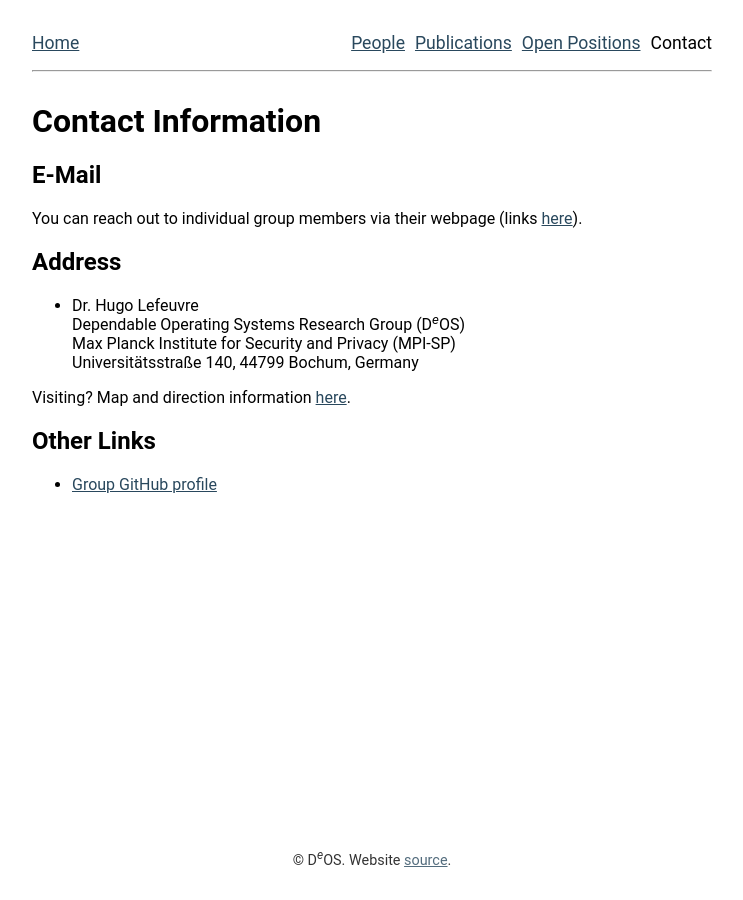
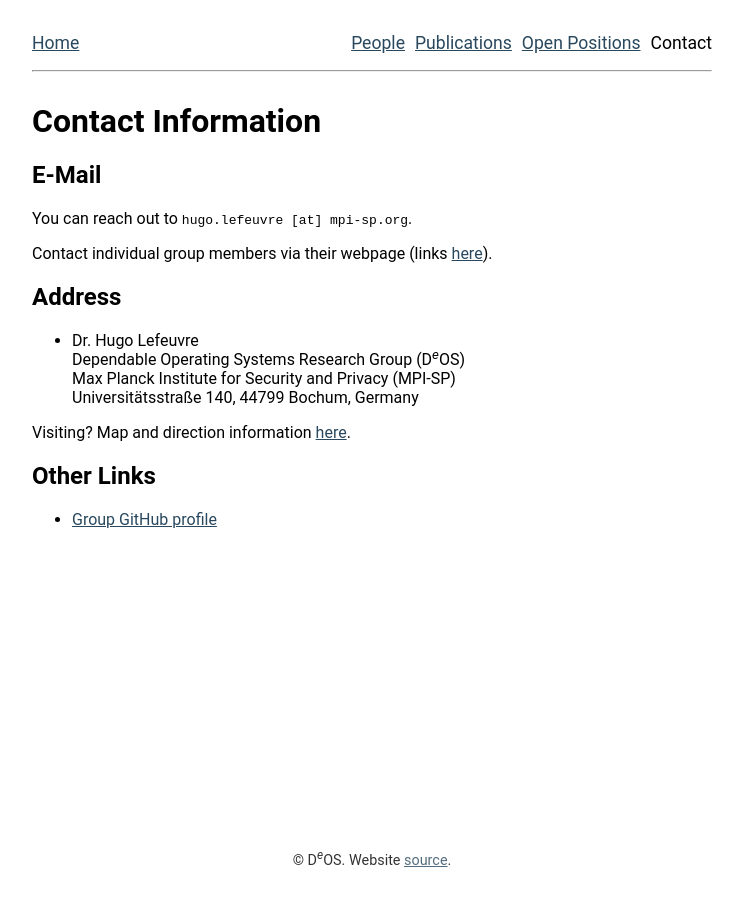
Before and after one commit to mpi-sp-deos/mpi-sp-deos.github.io, a Jekyll site: the page built from contact.md, in a window 1280 px wide. Shown: the whole page, without its empty margins (268-1011 px from the left). Built offline with Jekyll 4.4.1, drawn with Linux system fonts in a browser that asks for light colours.

Commit message:
Update e-mail information.
Signed-off-by: Hugo Lefeuvre <hugo.lefeuvre@mpi-sp.org>

```diff
--- a/contact.md
+++ b/contact.md
@@ -5,7 +5,9 @@ title: 'Contact Information'
 
 ## E-Mail
 
-You can reach out to individual group members via their webpage (links [here](/people)).
+You can reach out to `hugo.lefeuvre [at] mpi-sp.org`.
+
+Contact individual group members via their webpage (links [here](/people)).
 
 ## Address
 
```
